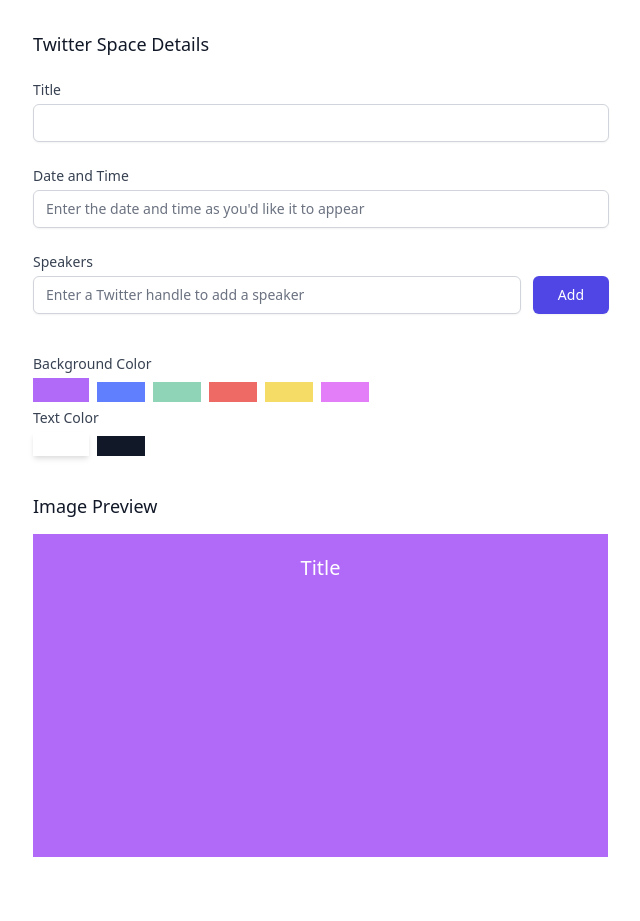
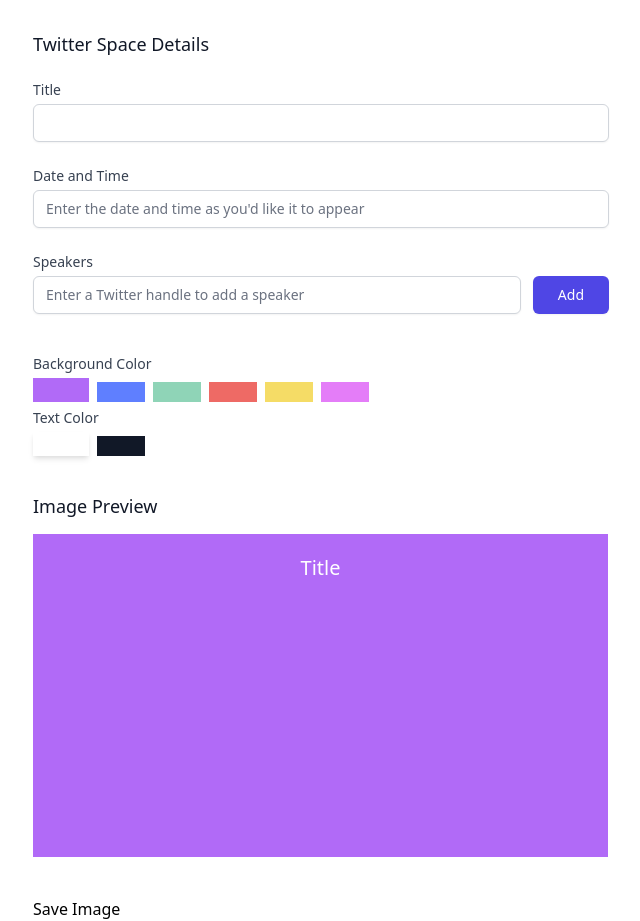
Before and after one commit to nickoelsner/spacespromo, a Next.js app: page / in a window 1280 px wide. Shown: the whole page, without its empty margins (319-959 px from the left). Before the commit the page ends 897 px from the top, so only its background shows below. Built offline with nearby package versions, Linux system fonts and the light colour scheme.

Commit message:
add image download functionality

```diff
--- a/package.json
+++ b/package.json
@@ -11,6 +11,8 @@
     "@heroicons/react": "^1.0.1",
     "@tailwindcss/forms": "^0.3.3",
     "axios": "^0.21.1",
+    "downloadjs": "^1.4.7",
+    "html-to-image": "^1.6.2",
     "next": "^11.0.1",
     "react": "17.0.2",
     "react-dom": "17.0.2"
--- a/pages/index.js
+++ b/pages/index.js
@@ -1,6 +1,8 @@
 import SpeakerSearch from '../components/SpeakerSearch'
 import { useState } from 'react'
 import Head from 'next/head'
+import * as htmlToImage from 'html-to-image'
+const download = require('downloadjs')
 
 const backgroundColors = [
   'bg-[#B16AF7]',
@@ -19,6 +21,12 @@ export default function Home() {
   const [backgroundColor, setBackgroundColor] = useState(backgroundColors[0])
   const [textColor, setTextColor] = useState(textColors[0])
   const [dateTime, setDateTime] = useState('')
+
+  const onSaveImage = () => {
+    htmlToImage.toPng(document.getElementById('promo-image')).then(function (dataUrl) {
+      download(dataUrl, 'my-node.png')
+    })
+  }
 
   return (
     <div>
@@ -92,6 +100,7 @@ export default function Home() {
                   Image Preview
                 </h3>
                 <div
+                  id="promo-image"
                   className={`w-[575px] h-[323.4375px] ${backgroundColor} flex flex-col justify-between items-center p-5 mb-10`}
                 >
                   <h1 className={`mb-5 text-xl font-medium text-center ${textColor}`}>
@@ -114,6 +123,7 @@ export default function Home() {
                   <div className="flex-grow" />
                   <p className={`text-center ${textColor}`}>{dateTime}</p>
                 </div>
+                <button onClick={onSaveImage}>Save Image</button>
               </div>
             </div>
           </div>
```
Also changed, not shown: 1 other file (tests, documents, lock files or other folders).
